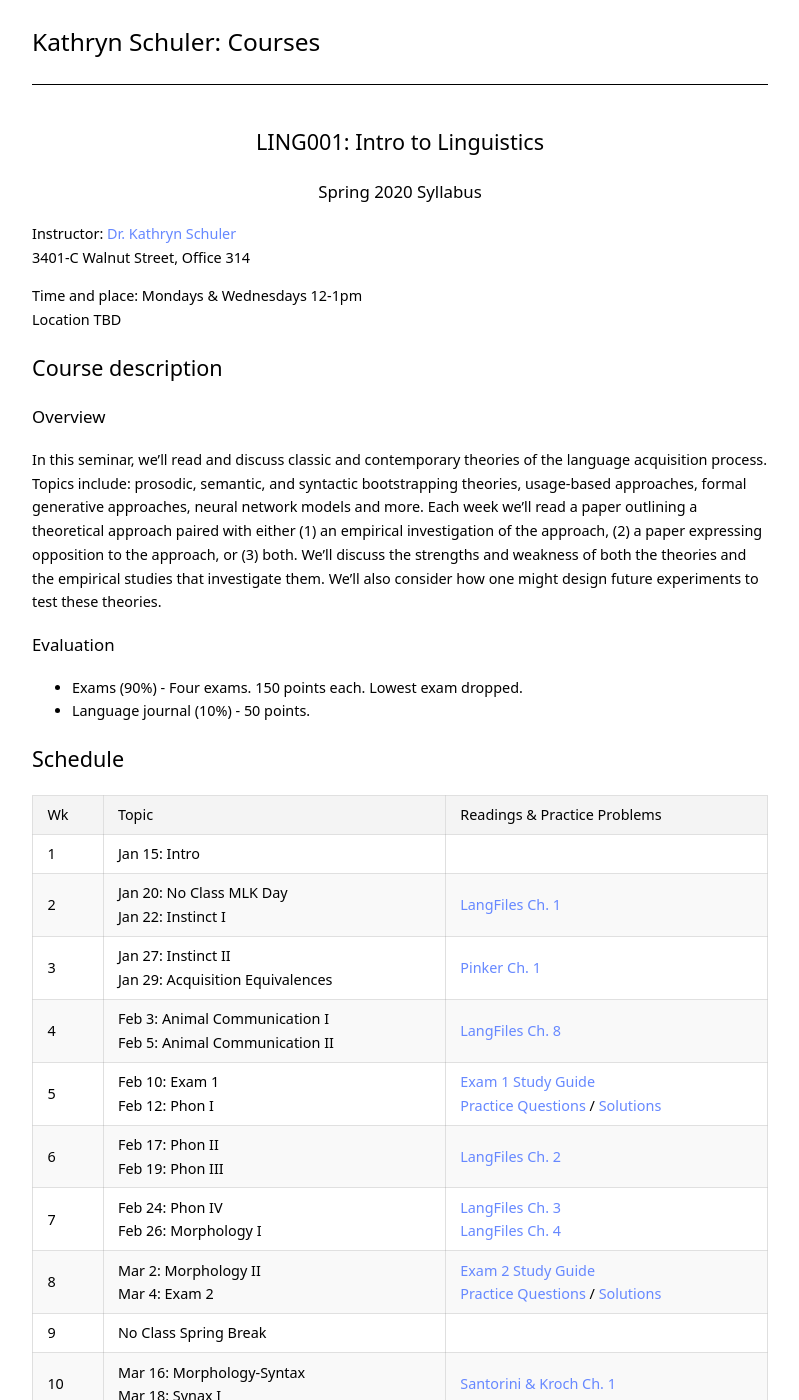
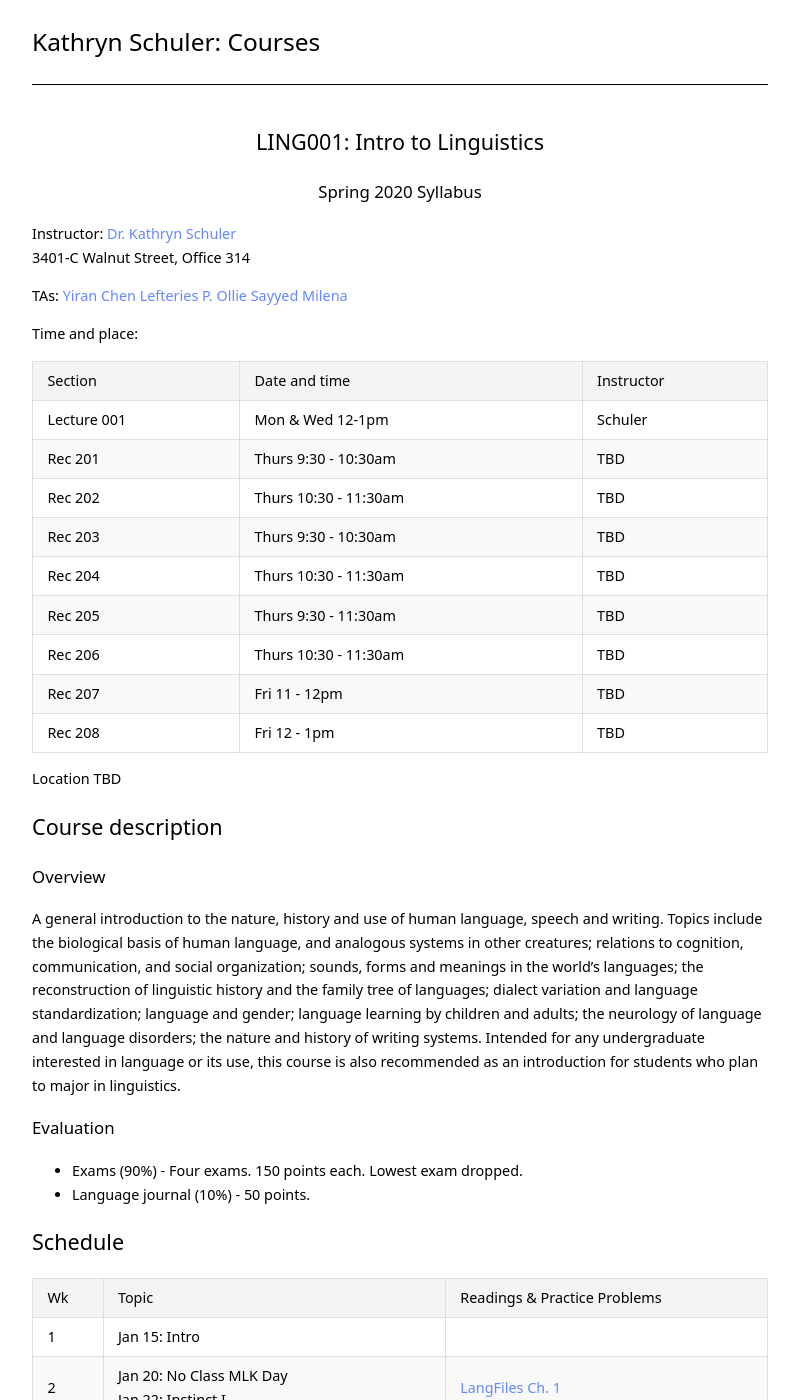
Before and after one commit to kschuler/ling001, a Jekyll site: the page built from ling001/index.md, in a window 1280 px wide and 1400 px high. Shown: the whole window, without its empty margins (240-1039 px from the left). Built offline with Jekyll 4.4.1, drawn with Linux system fonts in a browser that asks for light colours.

Commit message:
Update index.md

```diff
--- a/ling001/index.md
+++ b/ling001/index.md
@@ -9,13 +9,33 @@ title: LING001
 **Instructor**: [Dr. Kathryn Schuler](mailto:kschuler@sas.upenn.edu)
 3401-C Walnut Street, Office 314
 
-**Time and place**: Mondays & Wednesdays 12-1pm
+**TAs**:
+[Yiran Chen]()
+[Lefteries P.]()
+[Ollie Sayyed]()
+[Milena]()
+
+**Time and place**:
+
+Section | Date and time | Instructor
+--- | --- | ---
+Lecture 001 | Mon & Wed 12-1pm | Schuler
+Rec 201 | Thurs 9:30 - 10:30am | TBD
+Rec 202 | Thurs 10:30 - 11:30am | TBD
+Rec 203 | Thurs 9:30 - 10:30am | TBD
+Rec 204 | Thurs 10:30 - 11:30am | TBD
+Rec 205 | Thurs 9:30 - 11:30am | TBD
+Rec 206 | Thurs 10:30 - 11:30am | TBD
+Rec 207 | Fri 11 - 12pm | TBD
+Rec 208 | Fri 12 - 1pm | TBD
+
+
 Location TBD
 
 ## Course description
 
 ### Overview
-In this seminar, we'll read and discuss classic and contemporary theories of the language acquisition process.  Topics include: prosodic, semantic, and syntactic bootstrapping theories, usage-based approaches, formal generative approaches, neural network models and more.  Each week we'll read a paper outlining a theoretical approach paired with either (1) an empirical investigation of the approach, (2) a paper expressing opposition to the approach, or (3) both. We'll discuss the strengths and weakness of both the theories and the empirical studies that investigate them. We'll also consider how one might design future experiments to test these theories.
+A general introduction to the nature, history and use of human language, speech and writing. Topics include the biological basis of human language, and analogous systems in other creatures; relations to cognition, communication, and social organization; sounds, forms and meanings in the world's languages; the reconstruction of linguistic history and the family tree of languages; dialect variation and language standardization; language and gender; language learning by children and adults; the neurology of language and language disorders; the nature and history of writing systems. Intended for any undergraduate interested in language or its use, this course is also recommended as an introduction for students who plan to major in linguistics.
 
 ### Evaluation
 - Exams (90%) - Four exams. 150 points each. Lowest exam dropped.
```
